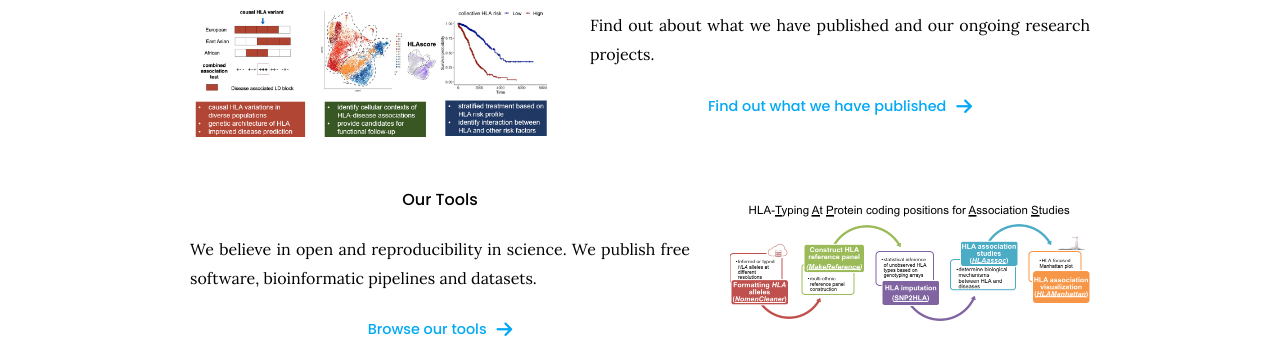
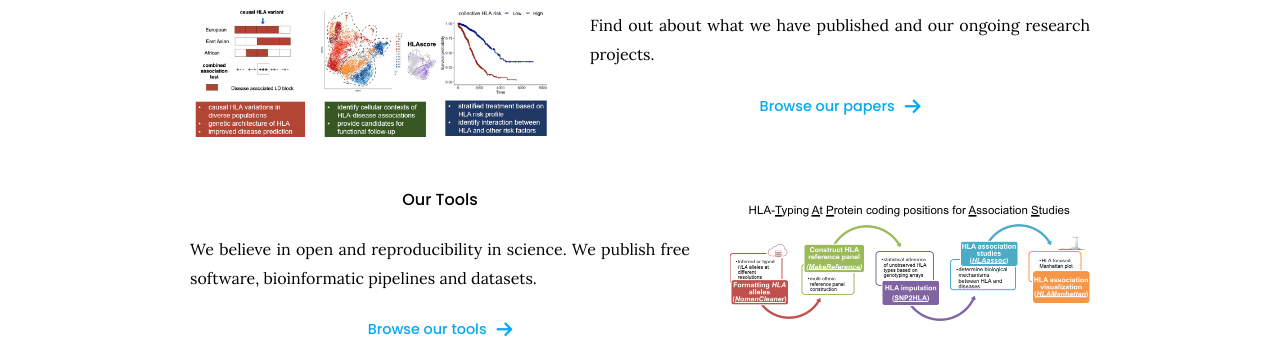
Before and after one commit to yang-luo-lab/yang-luo-lab.github.io, a Jekyll site: the page built from index.md, in a window 1280 px wide. Shown: the part 520-858 px from the top of the page. Built offline with Jekyll 4.4.1, drawn with Linux system fonts in a browser that asks for light colours.

Commit message:
less repetitive description

```diff
--- a/index.md
+++ b/index.md
@@ -13,7 +13,7 @@ Find out about what we have published and our ongoing research projects.
 {%
   include link.html
   link="research"
-  text="Find out what we have published"
+  text="Browse our papers"
   icon="fas fa-arrow-right"
   flip=true
 %}
```
